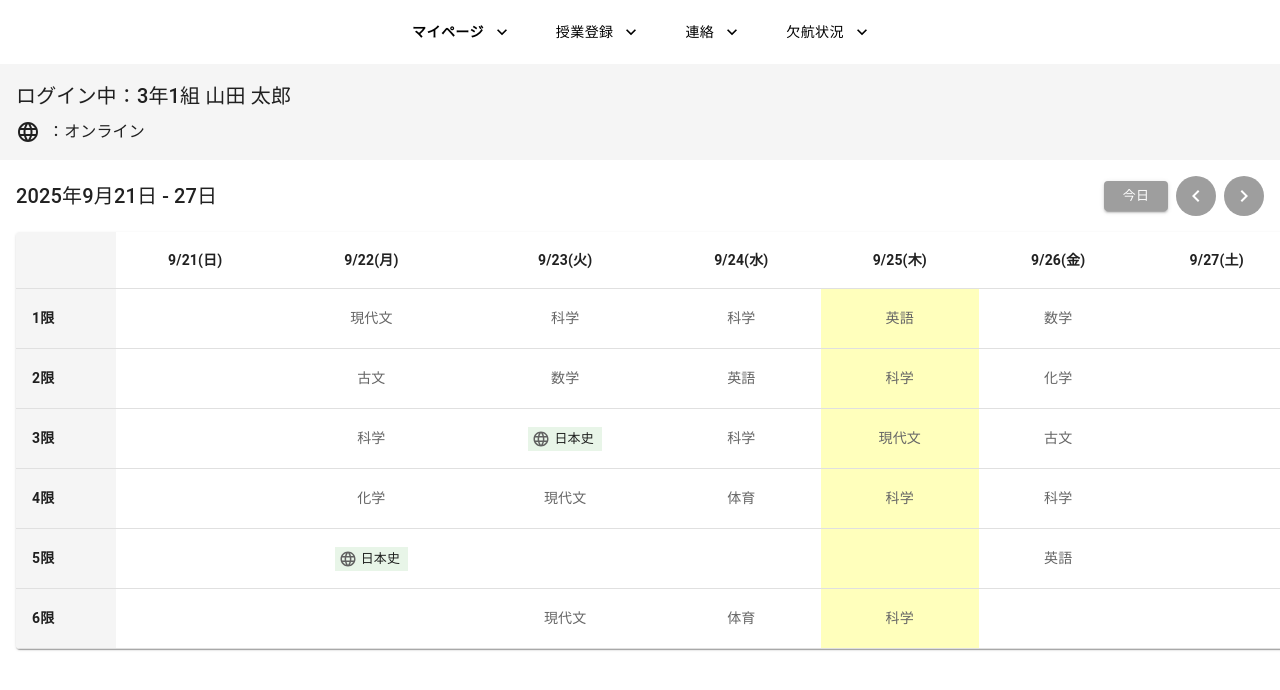
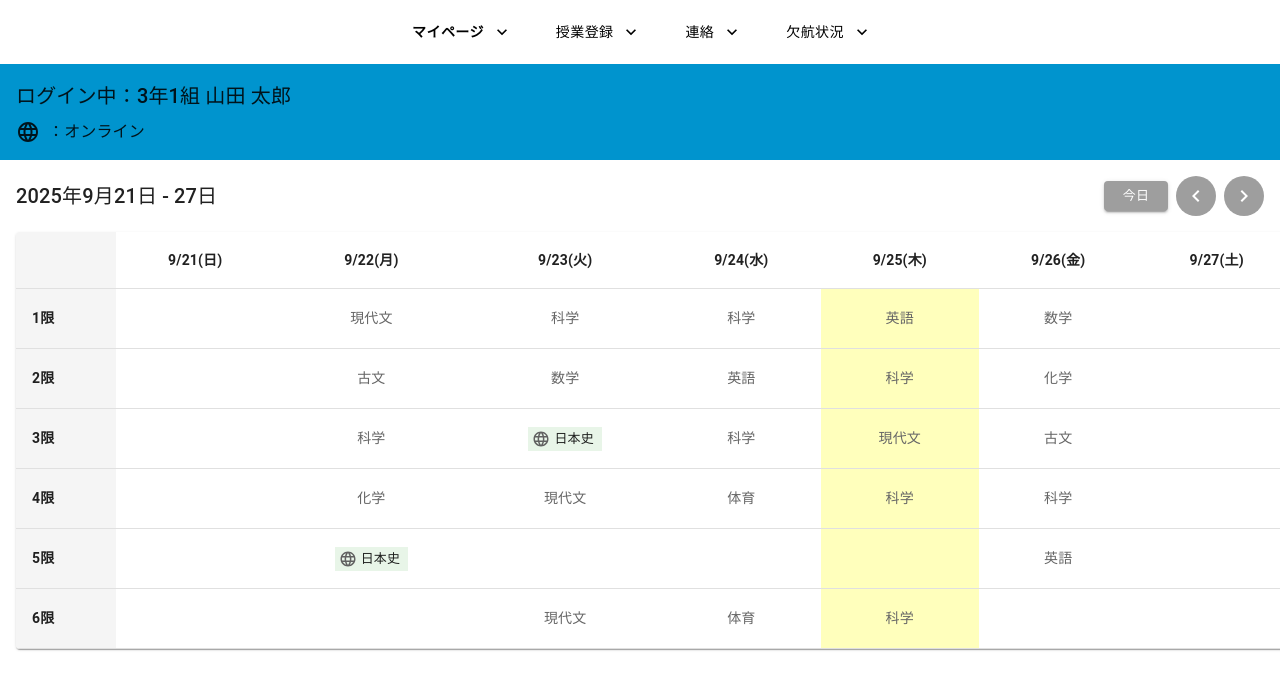
Before and after one commit to Nasupi-wingarc/fy25-goudou, a React (Vite) app in the folder goudou/: page / in a window 1280 px wide. Shown: the top 690 px of the page. Built offline with nearby package versions, Linux system fonts and the light colour scheme.

Commit message:
色の変更

```diff
--- a/goudou/src/components/UserInfo.tsx
+++ b/goudou/src/components/UserInfo.tsx
@@ -4,7 +4,7 @@ import { Language } from '@mui/icons-material';
 
 const UserInfo: React.FC = () => {
   return (
-    <Box sx={{ p: 2, backgroundColor: '#f5f5f5' }}>
+    <Box sx={{ p: 2, backgroundColor: '#0094ce' }}>
       <Typography variant="h6" sx={{ mb: 1 }}>
         ログイン中：3年1組 山田 太郎
       </Typography>
```
